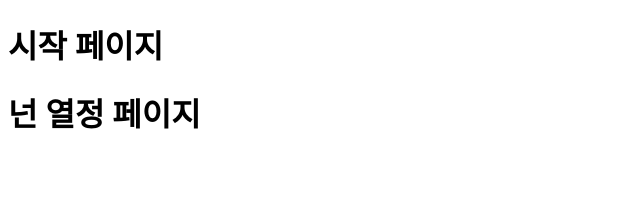
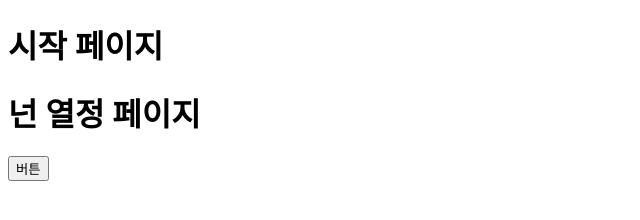
Before and after one commit to ba-boya/Class1Team2Project, a plain HTML site: page index.html in a window 1280 px wide. Shown: the whole page, without its empty margins (0-640 px from the left). Drawn offline with Linux system fonts and the light colour scheme.

Commit message:
add button

```diff
--- a/index.html
+++ b/index.html
@@ -8,5 +8,6 @@
 <body>
     <h1>시작 페이지</h1>
     <h1>넌 열정 페이지</h1>
+    <input type="button" value="버튼">
 </body>
 </html>
```
